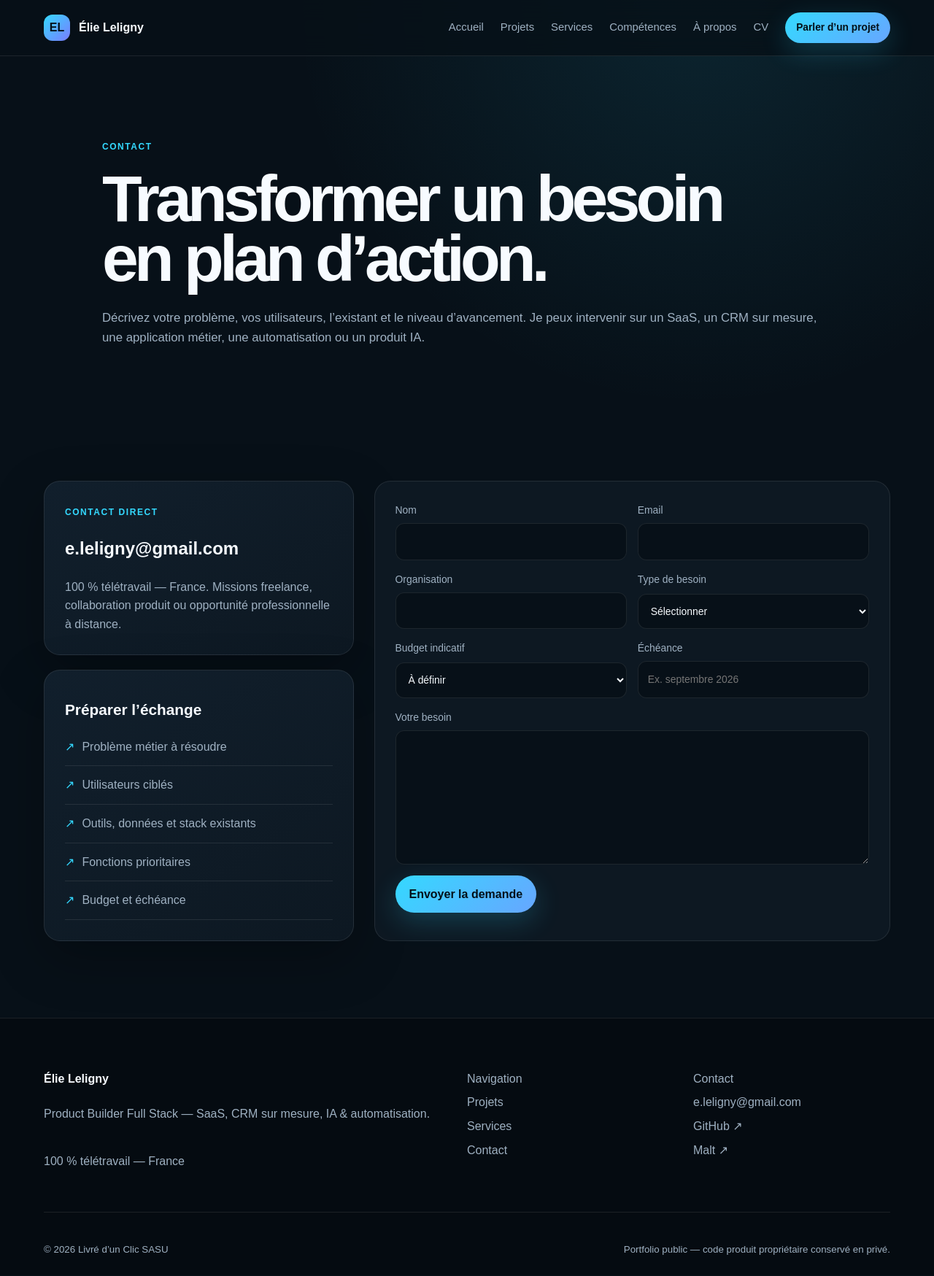
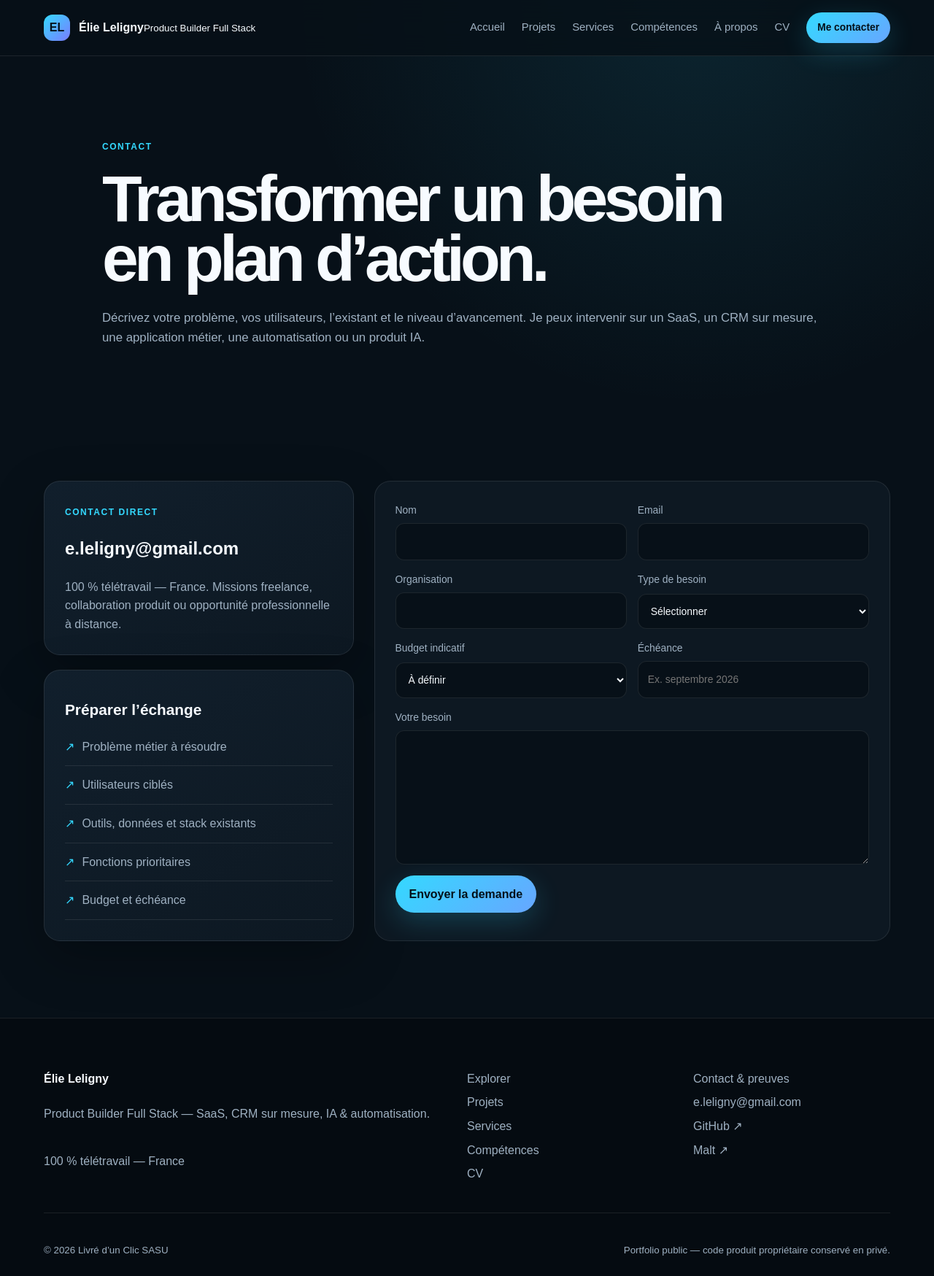
Before and after one commit to eleligny-coder/Portfolio, a Next.js app: page /contact in a window 1280 px wide. Shown: the whole page at 73% size. Built offline with nearby package versions, Linux system fonts and the light colour scheme; no server answers.

Commit message:
feat: polish header and footer for premium portfolio navigation

```diff
--- a/src/components/layout.tsx
+++ b/src/components/layout.tsx
@@ -12,14 +12,14 @@ export function Header() {
     <header className="header">
       <div className="shell header-inner">
         <Link href="/" className="brand" onClick={() => setOpen(false)}>
-          <span>EL</span><strong>Élie Leligny</strong>
+          <span>EL</span><div><strong>Élie Leligny</strong><small>Product Builder Full Stack</small></div>
         </Link>
         <button className="menu-button" aria-expanded={open} aria-label="Ouvrir le menu" onClick={() => setOpen(!open)}>☰</button>
         <nav className={open ? "nav open" : "nav"}>
           {nav.map(([label, href]) => (
             <Link key={href} href={href} className={pathname === href ? "active" : ""} onClick={() => setOpen(false)}>{label}</Link>
           ))}
-          <Link className="btn small" href="/contact" onClick={() => setOpen(false)}>Parler d’un projet</Link>
+          <Link className="btn small" href="/contact" onClick={() => setOpen(false)}>Me contacter</Link>
         </nav>
       </div>
     </header>
@@ -30,9 +30,9 @@ export function Footer() {
   return (
     <footer className="footer">
       <div className="shell footer-grid">
-        <div><strong>{site.name}</strong><p>{site.role} — {site.tagline}.</p><p>{site.remote}</p></div>
-        <div><span>Navigation</span><Link href="/projets">Projets</Link><Link href="/services">Services</Link><Link href="/contact">Contact</Link></div>
-        <div><span>Contact</span><a href={`mailto:${site.email}`}>{site.email}</a><a href={site.github} target="_blank" rel="noreferrer">GitHub ↗</a><a href={site.malt} target="_blank" rel="noreferrer">Malt ↗</a></div>
+        <div><strong>{site.name}</strong><p>{site.role} — {site.tagline}.</p><p className="remote-pill">{site.remote}</p></div>
+        <div><span>Explorer</span><Link href="/projets">Projets</Link><Link href="/services">Services</Link><Link href="/competences">Compétences</Link><Link href="/cv">CV</Link></div>
+        <div><span>Contact & preuves</span><a href={`mailto:${site.email}`}>{site.email}</a><a href={site.github} target="_blank" rel="noreferrer">GitHub ↗</a><a href={site.malt} target="_blank" rel="noreferrer">Malt ↗</a></div>
       </div>
       <div className="shell footer-bottom"><small>© {new Date().getFullYear()} Livré d’un Clic SASU</small><small>Portfolio public — code produit propriétaire conservé en privé.</small></div>
     </footer>
```
